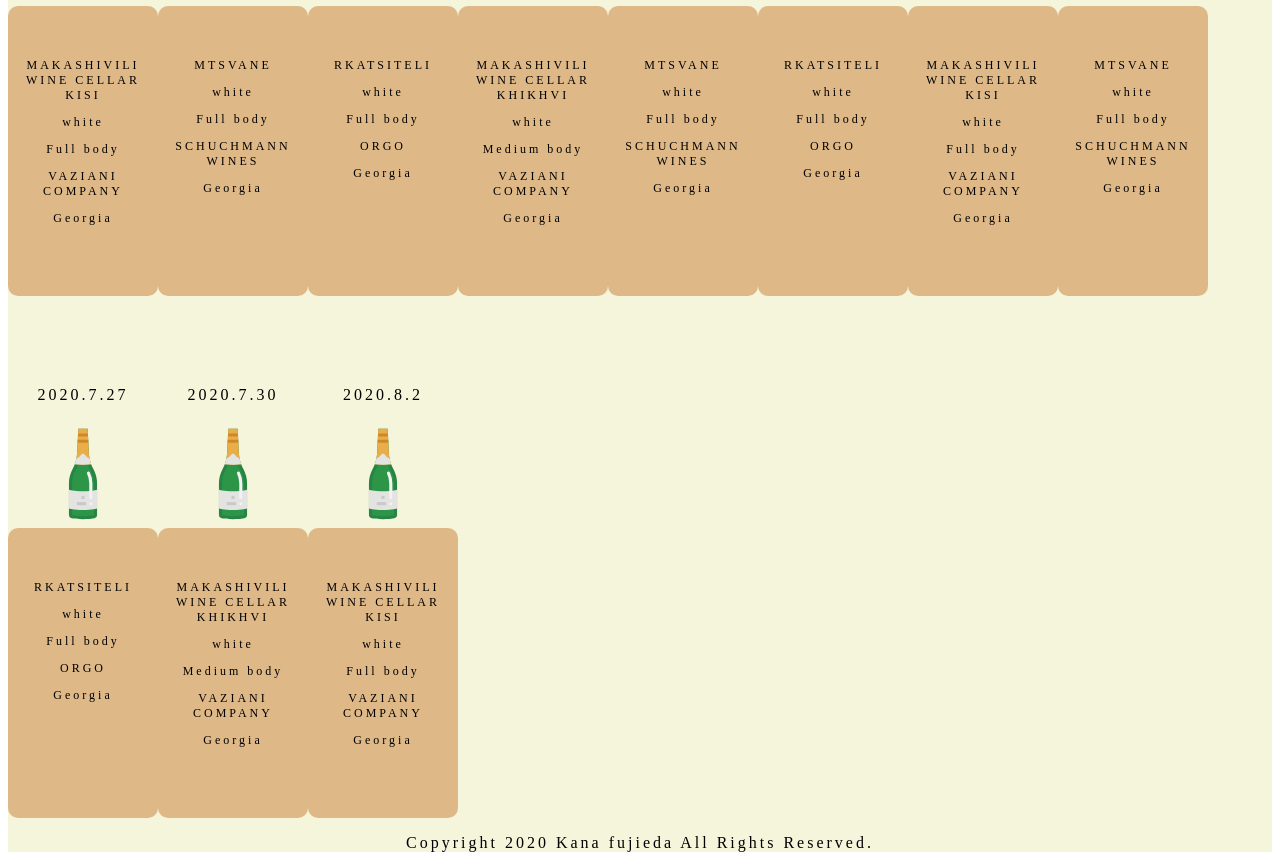
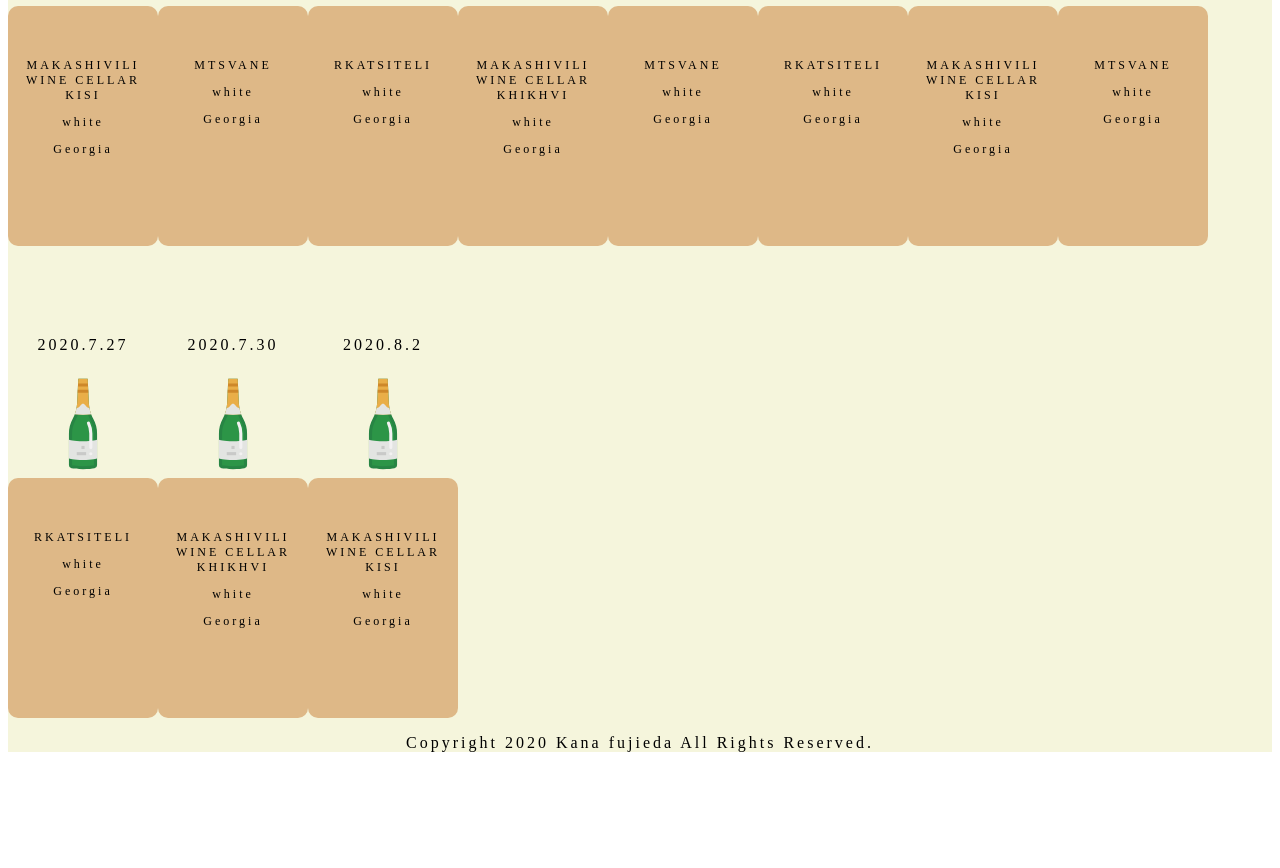
Before and after one commit to knfjed/wineLog, a Next.js app: page /stock in a window 1280 px wide. Shown: the part 314-1182 px from the top of the page. After the commit the page ends 1082 px from the top, so only its background shows below. Built offline with nearby package versions, Linux system fonts and the light colour scheme.

Commit message:
add READ.ME

```diff
--- a/components/DetailImage.js
+++ b/components/DetailImage.js
@@ -1,8 +1,6 @@
 import React from "react";
-import WineImg from "../public/details-wine.jpg";
 
 const DetailImageStyle = {
-  backgroundImage: `url(${WineImg})`,
   width: 200 /* ※縦横を同値に */,
   height: 200 /* ※縦横を同値に */,
   borderRadius: "50%" /* 角丸半径を50%にする(=円形にする) */,
@@ -11,5 +9,5 @@
 };
 
 export default function DetailImage() {
-  return <div style={DetailImageStyle} />;
+  return <img style={DetailImageStyle} src="/details-wine.jpg" />;
 }
--- a/components/StockLayout.js
+++ b/components/StockLayout.js
@@ -26,88 +26,66 @@
         date={"2020.7.1"}
         name={"MAKASHIVILI WINE CELLAR KISI"}
         category={"white"}
-        taste={"Full body"}
-        producer={"VAZIANI COMPANY"}
         home={"Georgia"}
       />
       <WineBottle
         date={"2020.7.10"}
         name={"MTSVANE"}
         category={"white"}
-        taste={"Full body"}
-        producer={"SCHUCHMANN WINES"}
         home={"Georgia"}
       />
       <WineBottle
         date={"2020.7.12"}
         name={"RKATSITELI"}
         category={"white"}
-        taste={"Full body"}
-        producer={"ORGO"}
         home={"Georgia"}
       />
       <WineBottle
         date={"2020.7.20"}
         name={"MAKASHIVILI WINE CELLAR KHIKHVI"}
         category={"white"}
-        taste={"Medium body"}
-        producer={"VAZIANI COMPANY"}
         home={"Georgia"}
       />
       <WineBottle
         date={"2020.7.13"}
         name={"MTSVANE"}
         category={"white"}
-        taste={"Full body"}
-        producer={"SCHUCHMANN WINES"}
         home={"Georgia"}
       />
       <WineBottle
         date={"2020.7.20"}
         name={"RKATSITELI"}
         category={"white"}
-        taste={"Full body"}
-        producer={"ORGO"}
         home={"Georgia"}
       />
       <WineBottle
         date={"2020.7.22"}
         name={"MAKASHIVILI WINE CELLAR KISI"}
         category={"white"}
-        taste={"Full body"}
-        producer={"VAZIANI COMPANY"}
         home={"Georgia"}
       />
       <WineBottle
         date={"2020.7.24"}
         name={"MTSVANE"}
         category={"white"}
-        taste={"Full body"}
-        producer={"SCHUCHMANN WINES"}
         home={"Georgia"}
       />
       <WineBottle
         date={"2020.7.27"}
         name={"RKATSITELI"}
         category={"white"}
-        taste={"Full body"}
-        producer={"ORGO"}
         home={"Georgia"}
       />
       <WineBottle
         date={"2020.7.30"}
         name={"MAKASHIVILI WINE CELLAR KHIKHVI"}
         category={"white"}
-        taste={"Medium body"}
-        producer={"VAZIANI COMPANY"}
         home={"Georgia"}
       />
       <WineBottle
         date={"2020.8.2"}
         name={"MAKASHIVILI WINE CELLAR KISI"}
         category={"white"}
-        taste={"Full body"}
-        producer={"VAZIANI COMPANY"}
         home={"Georgia"}
       />
     </div>
--- a/components/WineBottle.js
+++ b/components/WineBottle.js
@@ -16,7 +16,7 @@
 
 const soilStyle = {
   width: 150,
-  height: 250,
+  height: 200,
   backgroundColor: "burlywood",
   borderRadius: 10,
   textAlign: "center",
```
Also changed, not shown: components/Info.js (added, +23 -0 lines), components/WineDetailLayout.js (+32 -8 lines), 1 other file (tests, documents, lock files or other folders).
